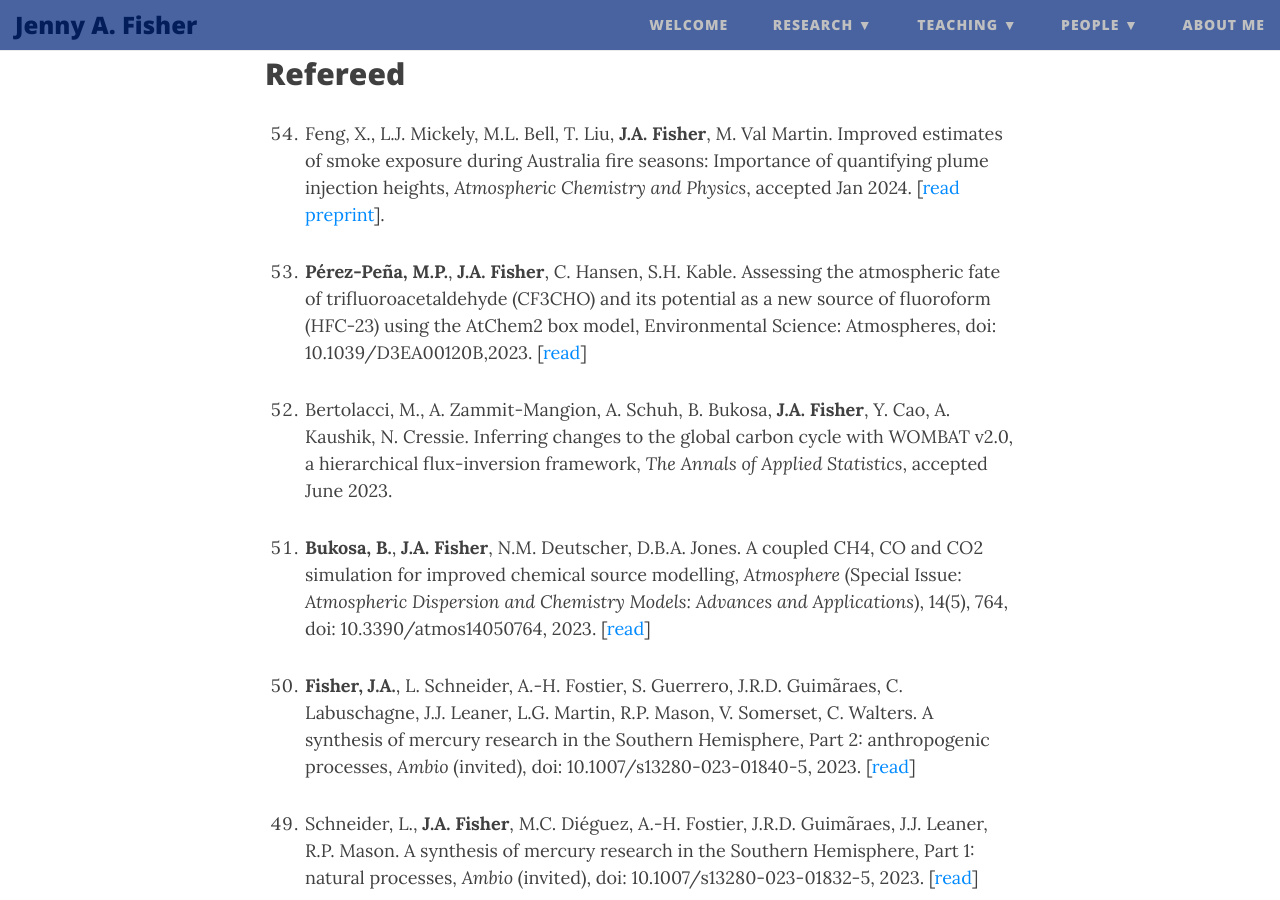
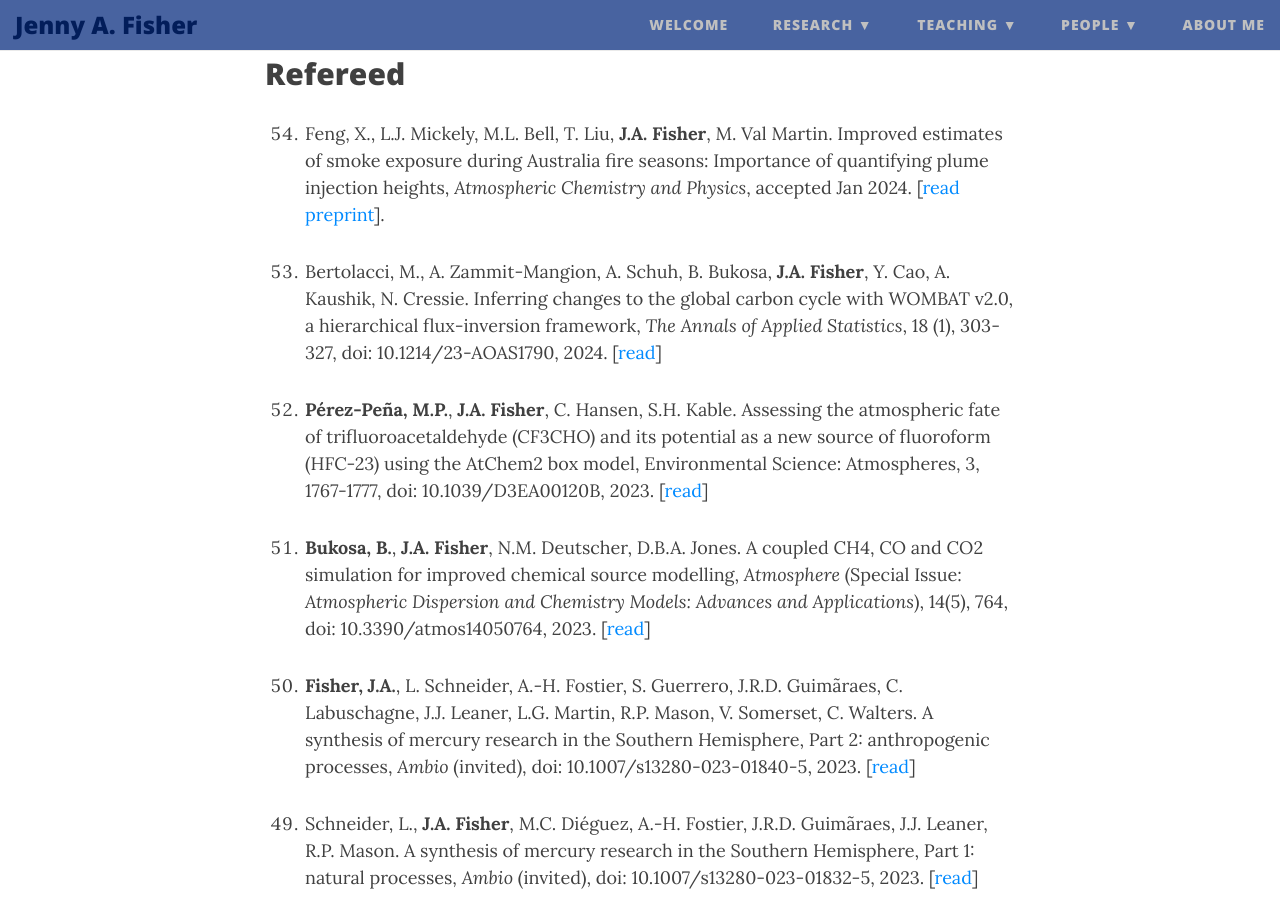
Before and after one commit to jennyfisher/jennyfisher.github.io, a Jekyll site: the page built from publications.md, in a window 1280 px wide and 900 px high, scrolled down 444 px. Built offline with Jekyll 4.4.1, drawn with Linux system fonts in a browser that asks for light colours; nearby versions of some CDN libraries.

Commit message:
Update publications.md

```diff
--- a/publications.md
+++ b/publications.md
@@ -16,10 +16,9 @@ None at present
 
 1.	Feng, X., L.J. Mickely, M.L. Bell, T. Liu, **J.A. Fisher**, M. Val Martin. Improved estimates of smoke exposure during Australia fire seasons: Importance of quantifying plume injection heights, *Atmospheric Chemistry and Physics*, accepted Jan 2024. [[read preprint](https://egusphere.copernicus.org/preprints/2023/egusphere-2023-1331/)].
 
+2. Bertolacci, M., A. Zammit-Mangion, A. Schuh, B. Bukosa, **J.A. Fisher**, Y. Cao, A. Kaushik, N. Cressie. Inferring changes to the global carbon cycle with WOMBAT v2.0, a hierarchical flux-inversion framework, *The Annals of Applied Statistics*, 18 (1), 303-327, doi: 10.1214/23-AOAS1790, 2024. [[read](https://projecteuclid.org/journals/annals-of-applied-statistics/volume-18/issue-1/Inferring-changes-to-the-global-carbon-cycle-with-WOMBAT-v20/10.1214/23-AOAS1790.short)]
 
-1. **Pérez-Peña, M.P.**, **J.A. Fisher**, C. Hansen, S.H. Kable. Assessing the atmospheric fate of trifluoroacetaldehyde (CF3CHO) and its potential as a new source of fluoroform (HFC-23) using the AtChem2 box model, Environmental Science: Atmospheres, doi: 10.1039/D3EA00120B,2023. [[read](https://pubs.rsc.org/en/content/articlelanding/2023/EA/D3EA00120B)]
-
-2. Bertolacci, M., A. Zammit-Mangion, A. Schuh, B. Bukosa, **J.A. Fisher**, Y. Cao, A. Kaushik, N. Cressie. Inferring changes to the global carbon cycle with WOMBAT v2.0, a hierarchical flux-inversion framework, *The Annals of Applied Statistics*, accepted June 2023.
+1. **Pérez-Peña, M.P.**, **J.A. Fisher**, C. Hansen, S.H. Kable. Assessing the atmospheric fate of trifluoroacetaldehyde (CF3CHO) and its potential as a new source of fluoroform (HFC-23) using the AtChem2 box model, Environmental Science: Atmospheres, 3, 1767-1777, doi: 10.1039/D3EA00120B, 2023. [[read](https://pubs.rsc.org/en/content/articlelanding/2023/EA/D3EA00120B)]
 
 1. **Bukosa, B.**, **J.A. Fisher**, N.M. Deutscher, D.B.A. Jones. A coupled CH4, CO and CO2 simulation for improved chemical source modelling, *Atmosphere* (Special Issue: *Atmospheric Dispersion and Chemistry Models: Advances and Applications*), 14(5), 764, doi: 10.3390/atmos14050764, 2023. [[read](https://www.mdpi.com/2073-4433/14/5/764)]
 
```
